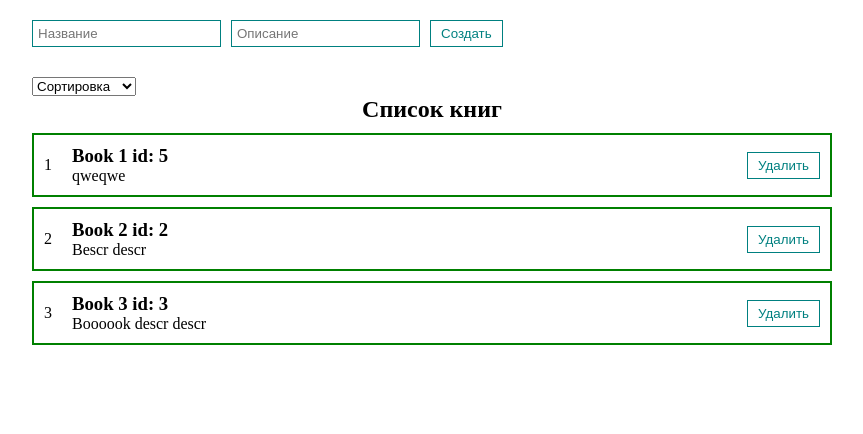
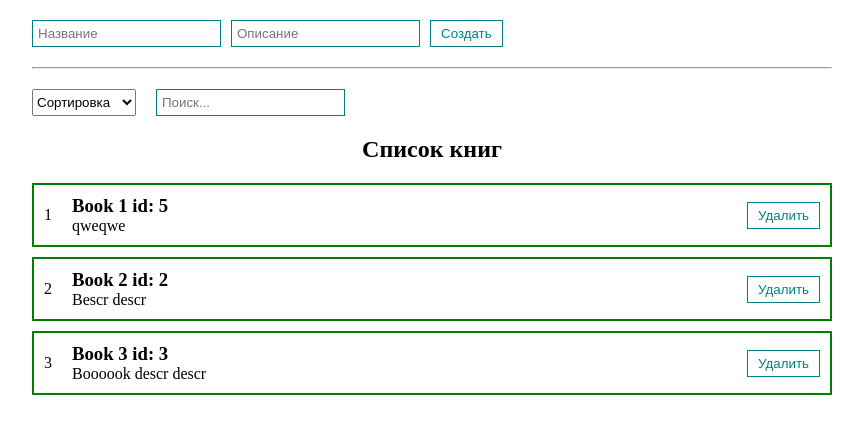
Before and after one commit to D1n8/library, a React (Create React App) app: page / in a window 1280 px wide. Shown: the top 434 px of the page, without its empty margins (208-1071 px from the left). Built offline with nearby package versions, Linux system fonts and the light colour scheme.

Commit message:
add search with using usememo

```diff
--- a/src/App.css
+++ b/src/App.css
@@ -12,3 +12,8 @@
   margin: 20px auto;
   max-width: 800px;
 }
+
+.filters{
+  display: flex;
+  gap: 20px;
+}
--- a/src/App.tsx
+++ b/src/App.tsx
@@ -1,9 +1,10 @@
-import React, { useState } from 'react';
+import React, { useEffect, useMemo, useState } from 'react';
 import './App.css';
 import { IBookItem, SortKeys } from './modules';
 import BooksList from './components/BooksList';
 import BooksForm from './components/BooksForm';
 import MySelect from './components/UI/select/MySelect';
+import MyInput from './components/UI/input/MyInput';
 
 function App() {
   const [books, setBooks] = useState<IBookItem[]>([
@@ -13,6 +14,19 @@ function App() {
   ]);
 
   const [selectedSort, setSelectedSort] = useState<SortKeys | ''>('');
+  const [searchQuery, setSearchQuery] = useState('');
+
+  const sortedBooks = useMemo(() => {
+    if (selectedSort) {
+      return [...books].sort((a, b) => a[selectedSort].localeCompare(b[selectedSort]))
+    } else {
+      return books
+    }
+  }, [selectedSort, books])
+
+  const searchedAndSortedBooks = useMemo(() => {
+    return [...sortedBooks].filter(book => book.name.toLowerCase().includes(searchQuery.toLowerCase()))
+  }, [searchQuery, sortedBooks])
 
   const createBook = (newBook: IBookItem) => {
     setBooks([...books, newBook]);
@@ -24,18 +38,26 @@ function App() {
 
   const sortBooks = (sort: SortKeys) => {
     setSelectedSort(sort);
-    setBooks([...books].sort((a,b) => a[sort].localeCompare(b[sort])))
   }
 
   return (
     <div className='main'>
       <BooksForm create={createBook}></BooksForm>
-      <MySelect
-        value={selectedSort}
-        onChange={sortBooks}
-        defaultValue={'Сортировка'}
-        options={[{ name: 'По названию', value: 'name' }, { name: 'По описанию', value: 'descr' }]}/>
-      <BooksList books={books} title='Список книг' onDelete={deleteBook}/>
+      <hr style={{marginBlock: '20px'}}/>
+
+      <div className="filters">
+        <MySelect
+          value={selectedSort}
+          onChange={sortBooks}
+          defaultValue={'Сортировка'}
+          options={[{ name: 'По названию', value: 'name' }, { name: 'По описанию', value: 'descr' }]} />
+        <MyInput
+          placeholder={'Поиск...'}
+          value={searchQuery}
+          onChange={(e: any) => setSearchQuery(e.target.value)} />
+      </div>
+
+      <BooksList books={searchedAndSortedBooks} title='Список книг' onDelete={deleteBook} />
     </div>
   );
 }
--- a/src/components/BooksList.tsx
+++ b/src/components/BooksList.tsx
@@ -3,18 +3,22 @@ import { IPropsBooksList } from '../modules';
 import BookItem from './BooksItem';
 
 
-function BooksList({ books, title, onDelete}: IPropsBooksList) {
+function BooksList({ books, title, onDelete }: IPropsBooksList) {
     return (
         <section>
             {books.length !== 0
-                ? <div className='books__list'>
-                    <h2 style={{ textAlign: 'center' }}>{title}</h2>
+                ?
+                <>
+                    <h2 style={{ textAlign: 'center', marginBlock: '20px' }}>{title}</h2>
+                    <div className='books__list'>
 
-                    {books.map((book, index) => (
-                        <BookItem onDelete={onDelete} key={book.id} {...book} number={index} />
-                    ))}
-                </div>
-                : <p>Книг не найдено</p>
+                        {books.map((book, index) => (
+                            <BookItem onDelete={onDelete} key={book.id} {...book} number={index} />
+                        ))}
+                    </div>
+                </>
+
+                : <h2 style={{ textAlign: 'center', marginBlock: '20px' }}>Книг не найдено</h2>
             }
         </section>);
 }
--- a/src/style/booksForm.css
+++ b/src/style/booksForm.css
@@ -1,5 +1,4 @@
 .form{
-    margin-bottom: 30px;
     display: flex;
     gap: 10px;
 }
```
